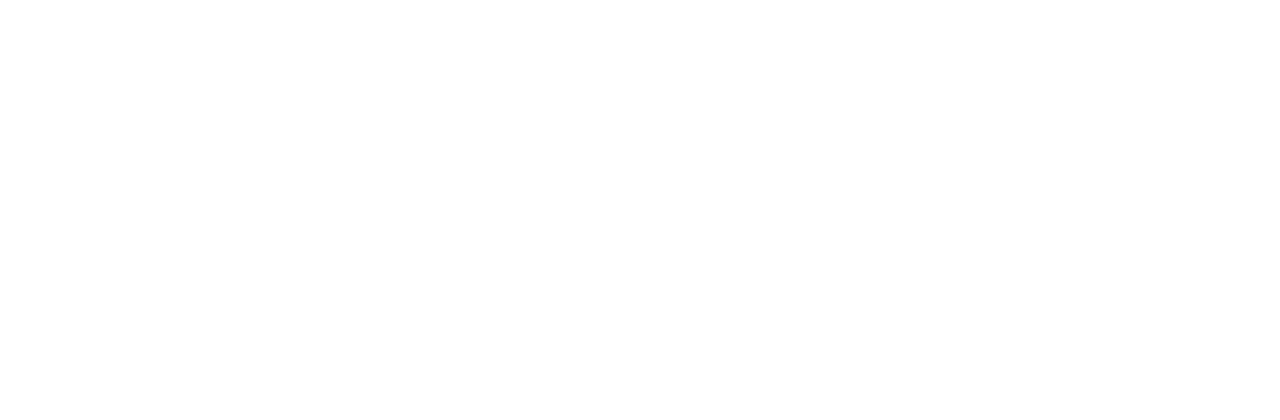
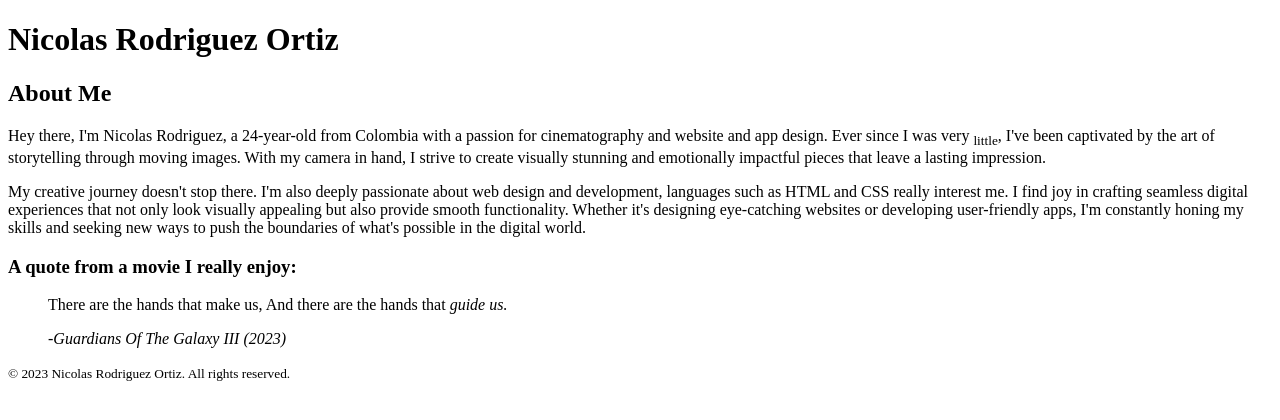
Before and after one commit to Rodr0245/rodr0245.github.io, a plain HTML site: page html-assignment/index.html in a window 1280 px wide. Drawn offline with Linux system fonts and the light colour scheme.

Commit message:
Creates the main index.html file

```diff
--- a/html-assignment/index.html
+++ b/html-assignment/index.html
@@ -7,6 +7,23 @@
 	<title>HTML Assignment</title>
 </head>
 <body>
+	<main>
+		<h1>Nicolas Rodriguez Ortiz</h1>
+		<article>
+			<h2>About Me</h2>
+			<p>Hey there, I'm Nicolas Rodriguez, a 24-year-old from Colombia with a passion for cinematography and website and app design. Ever since I was very <sub>little</sub>, I've been captivated by the art of storytelling through moving images. With my camera in hand, I strive to create visually stunning and emotionally impactful pieces that leave a lasting impression. </p>
 
+			<p>My creative journey doesn't stop there. I'm also deeply passionate about web design and development, languages such as <abbr>HTML</abbr> and <abbr>CSS</abbr> really interest me. I find joy in crafting seamless digital experiences that not only look visually appealing but also provide smooth functionality. Whether it's designing eye-catching websites or developing user-friendly apps, I'm constantly honing my skills and seeking new ways to push the boundaries of what's possible in the digital world.</p>
+
+			<h3>A quote from a movie I really enjoy: </h3>
+			<blockquote>
+				<p>There are the hands that make us, And there are the hands that <em>guide us.</em></p>
+				<cite>-Guardians Of The Galaxy III (2023)</cite>
+			</blockquote>
+		</article>
+	</main>
+	<footer>
+		<p><small>&copy; 2023 Nicolas Rodriguez Ortiz. All rights reserved.</small></p>
+	</footer>
 </body>
 </html>
```
